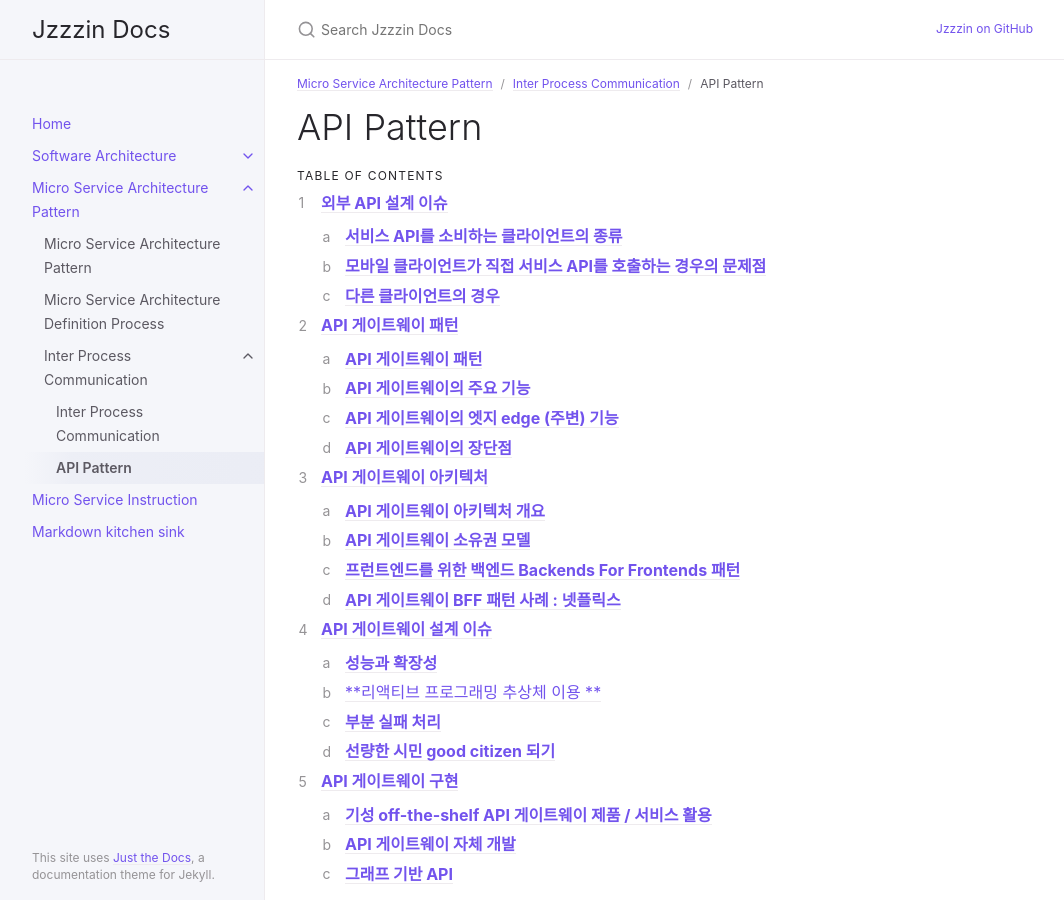
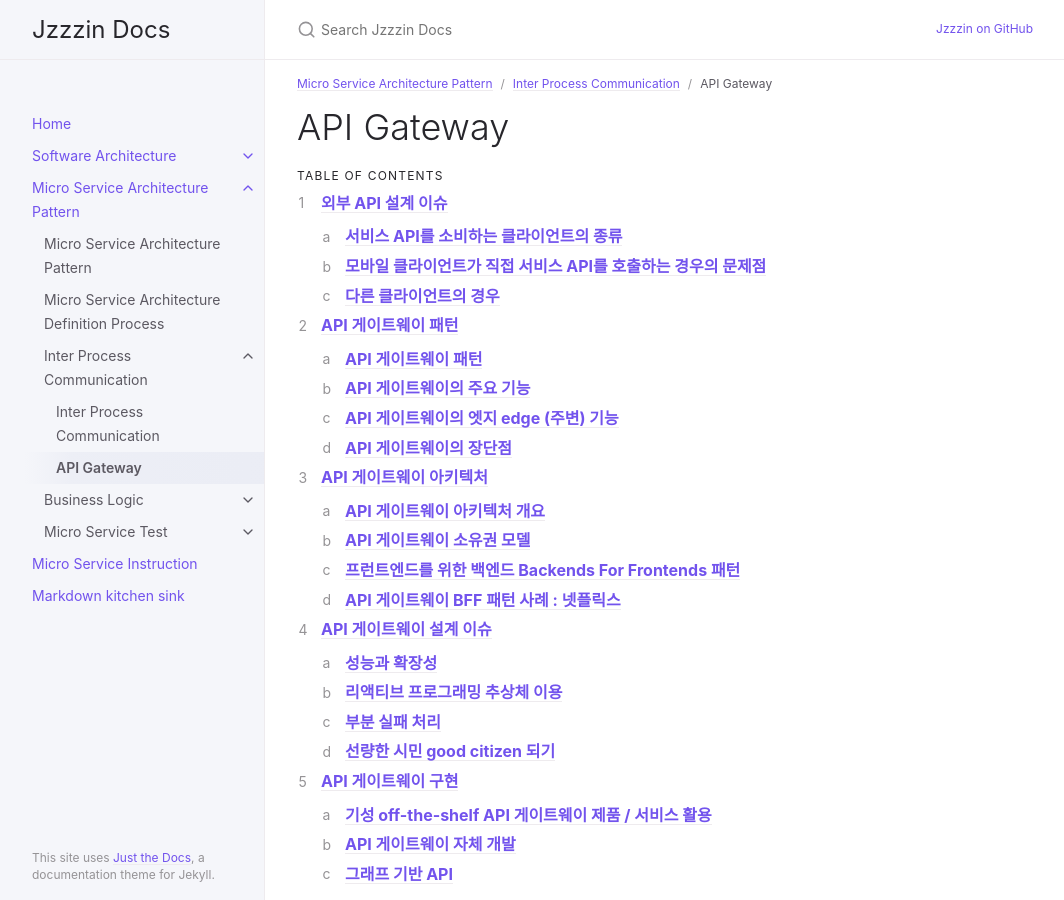
Before and after one commit to Jzzzin/Jzzzin.github.io, a Jekyll site: the page built from docs/microservice-architecture/3_2_api-gateway.md, in a window 1280 px wide and 900 px high. Shown: the whole window, without its empty margins (107-1171 px from the left). Built offline with Jekyll 4.4.1, drawn with Linux system fonts in a browser that asks for light colours; some of the changed text lies outside the part shown.

Commit message:
Some Misspel Changed

```diff
--- a/docs/microservice-architecture/3_2_api-gateway.md
+++ b/docs/microservice-architecture/3_2_api-gateway.md
@@ -1,12 +1,12 @@
 ---
 layout: default
-title: API Pattern
+title: API Gateway
 parent: Inter Process Communication
 grand_parent: Micro Service Architecture Pattern
 nav_order: 2
 ---
 
-# API Pattern
+# API Gateway
 {: .no_toc }
 
 
@@ -128,7 +128,7 @@ nav_order: 2
   - CPU 집약적 로직(ex. 복호화, 압축)을 수행하는 API 게이트웨이는 NIO 사용으로 인한 개선효과가 없음
 
 
-### **리액티브 프로그래밍 추상체 이용 **
+### **리액티브 프로그래밍 추상체 이용**
 - API 조합 처리 시 응답 시간을 줄이려면 가능한 한 동시에 서비스를 호출하는 동시성 코드를 작성해야 한다
 - 동시성 코드를 비동기 콜백 방식으로 작성하면 콜백 지옥 callback hell 에 빠지기 쉽기 때문에 코드가 뒤얽혀 알아보기 힘들고 에러가 나기 쉽다
 - API 조합 코드는 자바 8 CompletableFutures, 리액터 프로젝트 Mono, RxJava의 옵저버블 observable 같은 JVM 용 리액티브 추상체나 Node.js 의 프라미스 promise 를 활용하여 리액티브한 선언형 스타일로 작성해야 한다
--- /dev/null
+++ b/docs/microservice-architecture/5_business-logic-index.md
@@ -0,0 +1,9 @@
+---
+layout: default
+title: Business Logic
+parent: Micro Service Architecture Pattern
+has_children: true
+nav_order: 5
+---
+
+# Business Logic
```
Also changed, not shown: docs/index-test.md (+1 -0 lines), docs/microservice-architecture/3_1_inter-process.md (+3 -1 lines), docs/microservice-architecture/7_microservice-test-index.md (added, +9 -0 lines).
